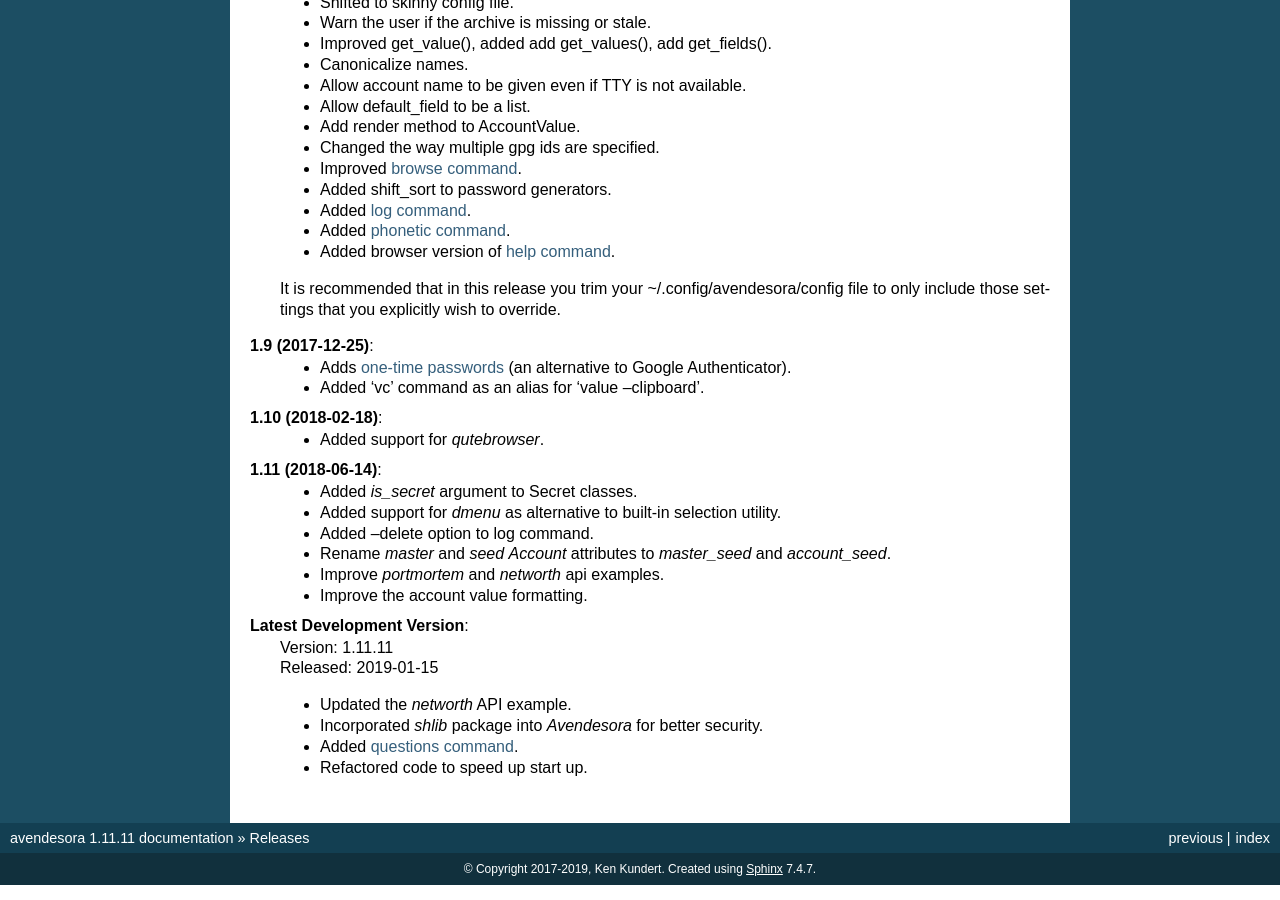
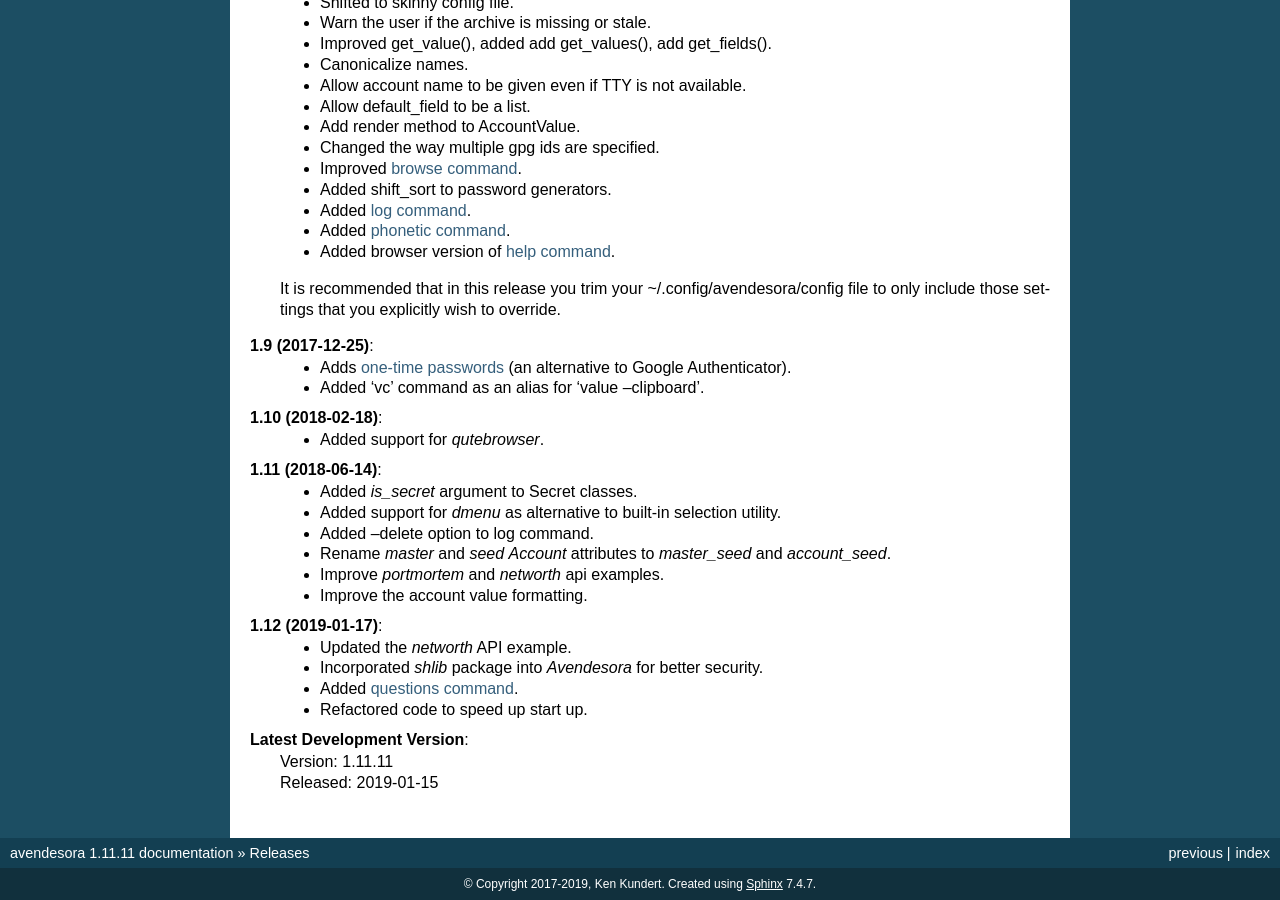
Before and after one commit to KenKundert/avendesora, a Sphinx documentation site: the page built from doc/releases.rst, in a window 1280 px wide and 900 px high, scrolled down 594 px. Built offline with Sphinx 7.4.7, drawn with Linux system fonts in a browser that asks for light colours.

Commit message:
Prep for release.

```diff
--- a/doc/releases.rst
+++ b/doc/releases.rst
@@ -61,11 +61,12 @@ Releases
     - Improve  *portmortem* and *networth* api examples.
     - Improve the account value formatting.
 
-**Latest Development Version**:
-    | Version: 1.11.11
-    | Released: 2019-01-15
-
+**1.12 (2019-01-17)**:
     - Updated the *networth* API example.
     - Incorporated *shlib* package into *Avendesora* for better security.
     - Added :ref:`questions command <questions command>`.
     - Refactored code to speed up start up.
+
+**Latest Development Version**:
+    | Version: 1.11.11
+    | Released: 2019-01-15
```
